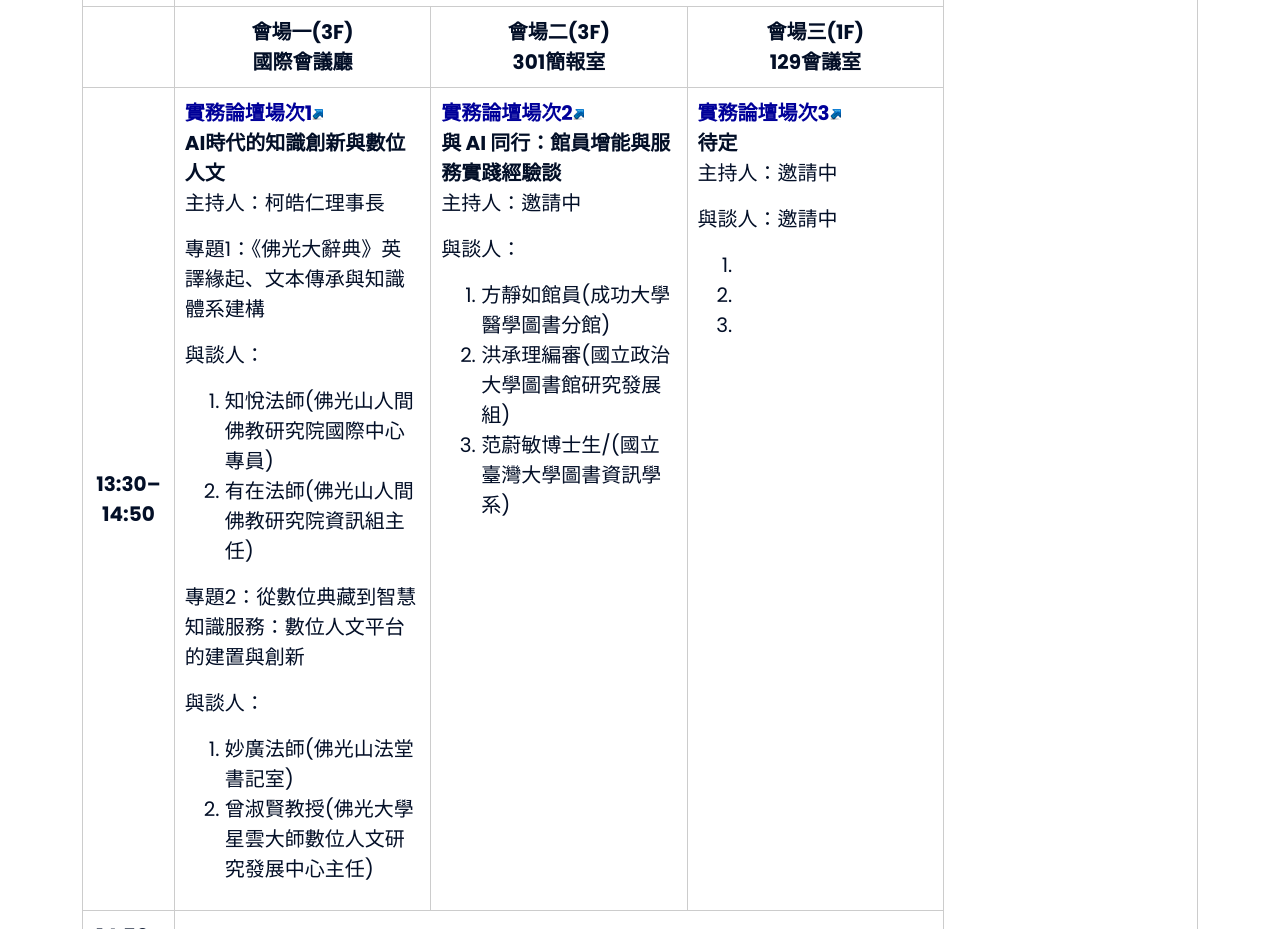
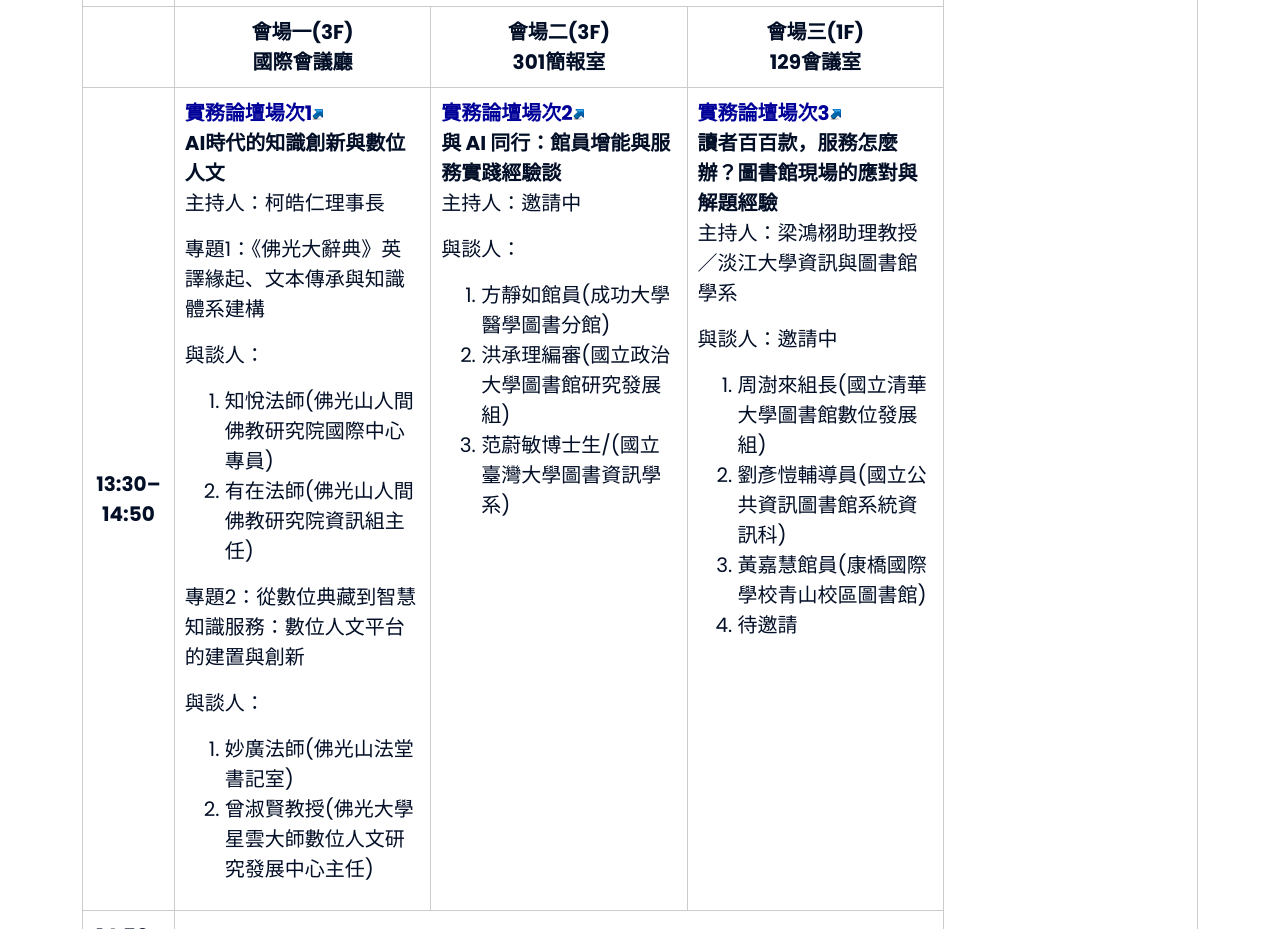
Before and after one commit to colisp/colisp.github.io, a plain HTML site: page colisp2026/agenda.html in a window 1280 px wide. Shown: the part 1880-2809 px from the top of the page. Drawn offline with nearby package versions, Linux system fonts and the light colour scheme.

Commit message:
Update agenda.html

```diff
--- a/colisp2026/agenda.html
+++ b/colisp2026/agenda.html
@@ -354,13 +354,14 @@
          </td>
 	 	<td style="vertical-align: top; text-align: left;background-color: white;">
 				<a href="forum.html#fourmMain3"><strong>實務論壇場次3</strong></a>
-			    <strong><br>待定</strong>
-                <p>主持人：邀請中</p>
+			    <strong><br>讀者百百款，服務怎麼辦？圖書館現場的應對與解題經驗</strong>
+                <p>主持人：梁鴻栩助理教授／淡江大學資訊與圖書館學系</p>
                 <p>與談人：邀請中</p>
                  <ol>
-                    <li></li>
-                    <li></li>
-                    <li></li>
+                    <li>周澍來組長(國立清華大學圖書館數位發展組)</li>
+                    <li>劉彥愷輔導員(國立公共資訊圖書館系統資訊科)</li>
+                    <li>黃嘉慧館員(康橋國際學校青山校區圖書館)</li>
+					<li>待邀請</li>
                  </ol>
          </td>
 
```
